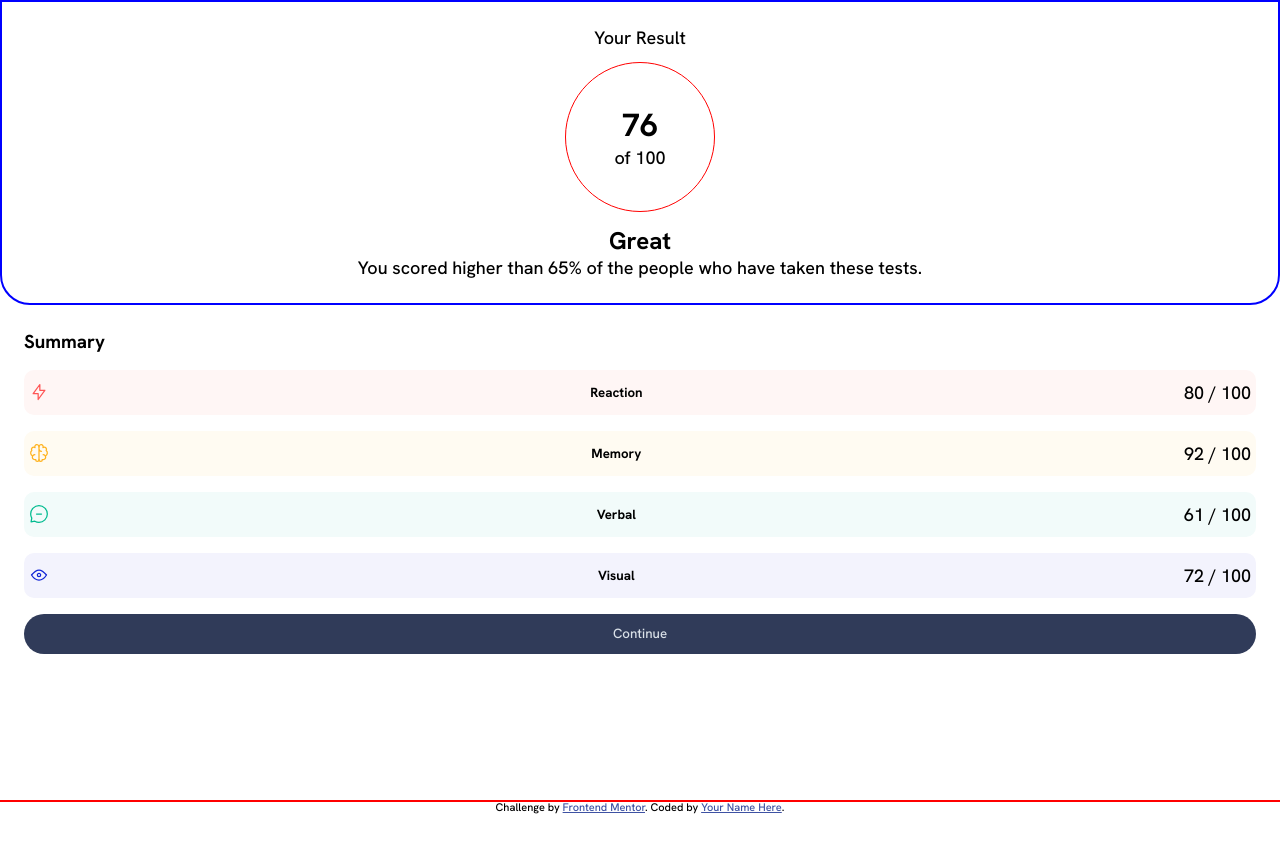
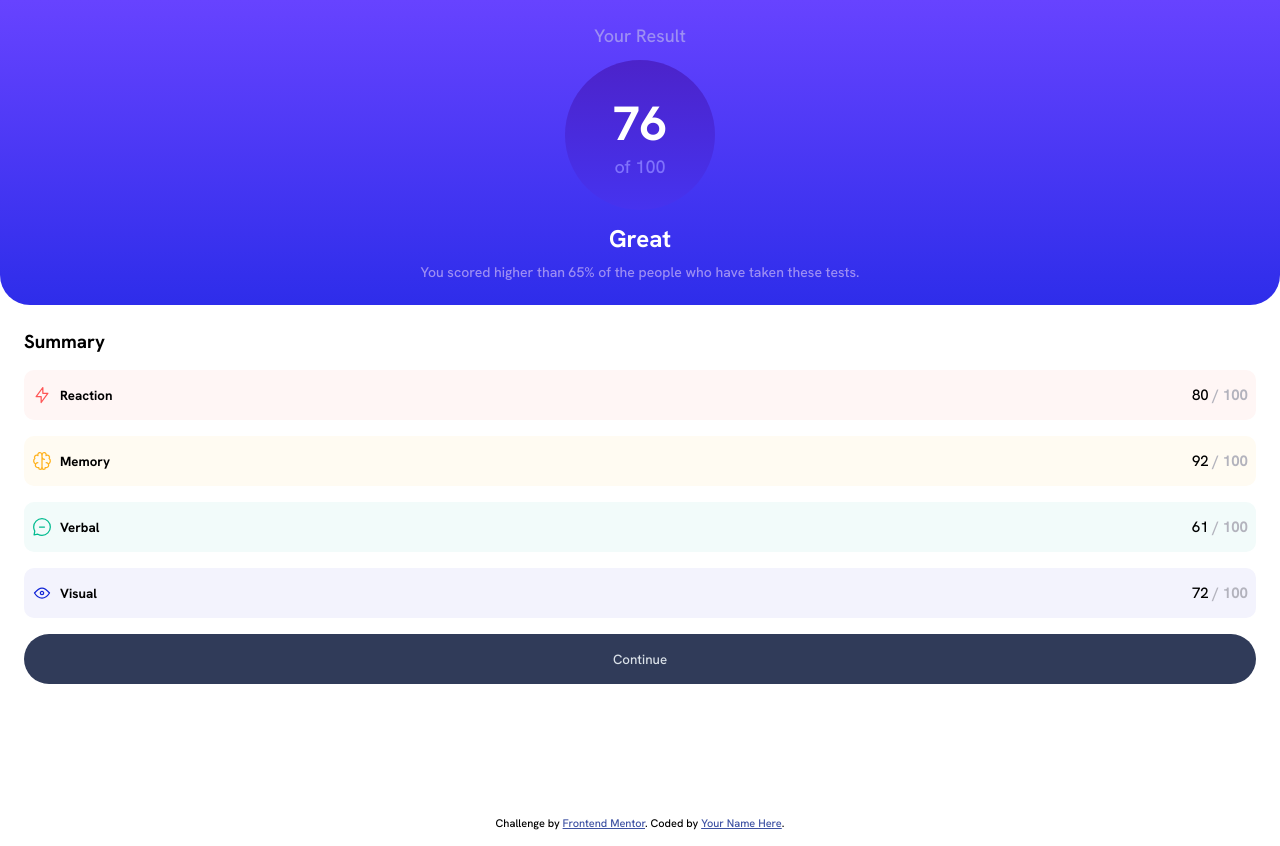
Before and after one commit to ygwilliams4/results-summary-component, a plain HTML site: page index.html in a window 1280 px wide. Before the commit the page ends 814 px from the top, so only its background shows below. Drawn offline with Linux system fonts and the light colour scheme.

Commit message:
modified stylesheets

```diff
--- a/index.html
+++ b/index.html
@@ -39,39 +39,47 @@
       </h3>
       <div class="sumContainer">
         <div class="breakdown reaction">
+          <div class="info">
             <img src="assets/images/icon-reaction.svg" alt="">
             <h5>
               Reaction
             </h5>
+          </div>
           <p>
-            80 / 100
+            80 <span>/ 100</span>
           </p>
         </div>
         <div class="breakdown memory">
+          <div class="info">
             <img src="assets/images/icon-memory.svg" alt="">
             <h5>
               Memory
             </h5>
+          </div>
           <p>
-            92 / 100
+            92 <span>/ 100</span>
           </p>
         </div>
         <div class="breakdown verbal">
+          <div class="info">
             <img src="assets/images/icon-verbal.svg" alt="">
           <h5>
             Verbal
           </h5>
+          </div>
           <p>
-            61 / 100
+            61 <span>/ 100</span>
           </p>
         </div>
         <div class="breakdown visual">
+          <div class="info">
             <img src="assets/images/icon-visual.svg" alt="">
           <h5>
             Visual
           </h5>
+          </div>
           <p>
-            72 / 100
+            72 <span>/ 100</span>
           </p>
         </div>
       </div>
--- a/styles.css
+++ b/styles.css
@@ -12,23 +12,34 @@ p{
 }
 
 .container{
-  outline: 2px solid red;
   min-height: 100vh;
   width: 100%;
 }
 
 .main{
-  border: 2px solid blue;
   padding: 1.5rem;
   display: flex;
   flex-direction: column;
   text-align: center;
   align-items: center;
   border-radius: 0 0 30px 30px;
+  background: rgb(103,67,255);
+background: linear-gradient(180deg, rgba(103,67,255,1) 0%, rgba(46,45,234,1) 100%);
+}
+
+.main p:nth-child(1){
+  color: #9D8EF3;
+}
+.main p:nth-child(4){
+  color: #9D8EF3;
+  font-size: 14px;
+}
+.main h2{
+  color: #fff;
+  margin-bottom: 0.6rem;
 }
 
 .mainScore{
-  border: 1px solid red;
   margin : 0.8rem;
   width: 150px;
   height: 150px;
@@ -37,6 +48,17 @@ p{
   justify-content: center;
   align-items: center;
   border-radius: 50%;
+  background: rgb(76,35,202);
+background: linear-gradient(180deg, rgba(76,35,202,1) 0%, rgba(70,51,239,1) 100%);
+}
+
+.mainScore h1{
+  color : #fff;
+  font-size: 3rem;
+}
+
+.mainScore p{
+  color : #8073FC;
 }
 
 .summary{
@@ -48,9 +70,27 @@ p{
   justify-content: space-between;
   align-items: center;
   margin: 1rem 0;
-  height: 45px;
-  padding: 0.3rem;
+  height: 50px;
+  padding: 0.3rem 0.5rem;
   border-radius: 10px;
+}
+
+.breakdown p {
+  font-size: 15px;
+}
+
+span{
+  color: #B3B3BD;
+  font-weight: bold;
+}
+
+.info{
+  display: flex;
+  align-items: center;
+}
+
+.info h5{
+  margin-left: 8px;
 }
 
 .reaction{
@@ -68,8 +108,8 @@ p{
 
 button{
   width: 100%;
-  height: 40px;
-  border-radius: 20px;
+  height: 50px;
+  border-radius: 25px;
   border: none;
   outline: none;
   background-color: #303B59;
@@ -79,7 +119,14 @@ button{
 .attribution {
   font-size: 11px;
   text-align: center;
+  margin: 1rem 0;
 }
 .attribution a {
   color: hsl(228, 45%, 44%);
 }
+
+@media (min-width : 768px){
+  .main{
+    background-color: red;
+  }
+}
```
Lines whose indentation alone changed are shown as unchanged.
